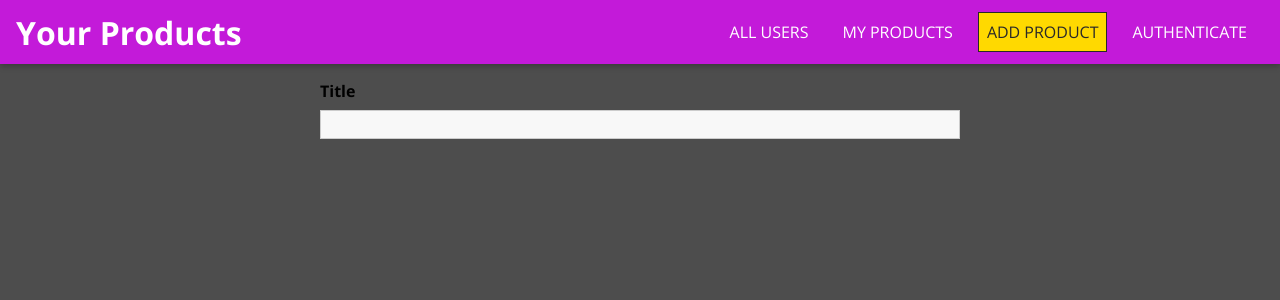
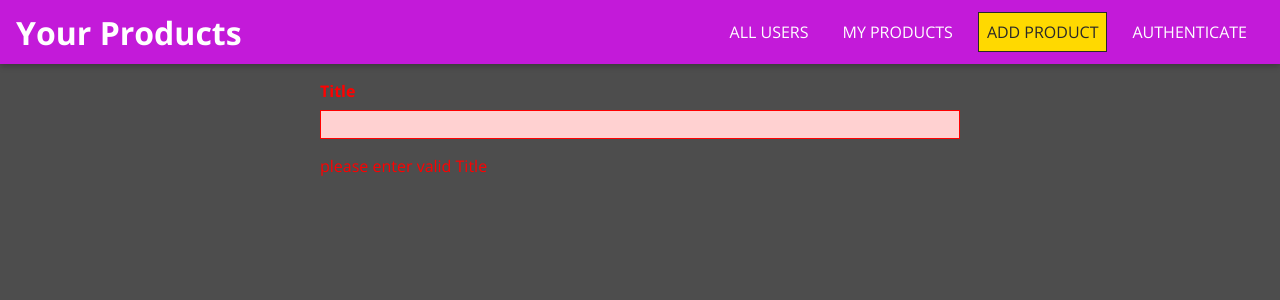
Before and after one commit to poojakanjalkar/Order-System, a React (Create React App) app in the folder my-order-system-app/: page /products/new in a window 1280 px wide. Shown: the top 300 px of the page. Built offline with nearby package versions, Linux system fonts and the light colour scheme.

Commit message:
implemented useReducer hook to manage state in input component

```diff
--- a/my-order-system-app/src/Products/pages/NewProduct.js
+++ b/my-order-system-app/src/Products/pages/NewProduct.js
@@ -5,7 +5,12 @@
 export default function NewProduct() {
   return (
     <form className="product-form">
-      <Input element="input" type="text" label="Title" />
+      <Input
+        element="input"
+        type="text"
+        label="Title"
+        errorText="please enter valid Title"
+      />
     </form>
   );
 }
--- a/my-order-system-app/src/SHARED/FORMELEMENTS/Input.js
+++ b/my-order-system-app/src/SHARED/FORMELEMENTS/Input.js
@@ -1,17 +1,50 @@
-import React from "react";
+import React, { useReducer } from "react";
 import "./Input.css";
 
+const inputReducer = (state, action) => {
+  switch (action.type) {
+    case "CHANGE":
+      return {
+        ...state,
+        value: action.val,
+        isValid: true,
+      };
+    default:
+      return state;
+  }
+};
+
 export default function Input(props) {
+  const [inputState, dispatch] = useReducer(inputReducer, {
+    value: "",
+    isValid: false,
+  });
+
+  const changeHandler = (event) => {
+    dispatch({ type: "CHANGE", val: event.target.value });
+  };
+
   const element =
     props.element === "input" ? (
-      <input id={props.id} type={props.type} placeholder={props.placeholder} />
+      <input
+        id={props.id}
+        type={props.type}
+        placeholder={props.placeholder}
+        onChange={changeHandler}
+        value={inputState.value}
+      />
     ) : (
-      <textarea id={props.id} rows={props.rows || 3} />
+      <textarea id={props.id} rows={props.rows || 3} value={inputState.value} />
     );
   return (
-    <div className={`form-control`}>
+    <div
+      className={`form-control ${
+        !inputState.isValid && `form-control--invalid`
+      }`}
+    >
       <label htmlFor={props.id}>{props.label}</label>
       {element}
+      {!inputState.isValid && <p>{props.errorText}</p>}
     </div>
   );
 }
```
